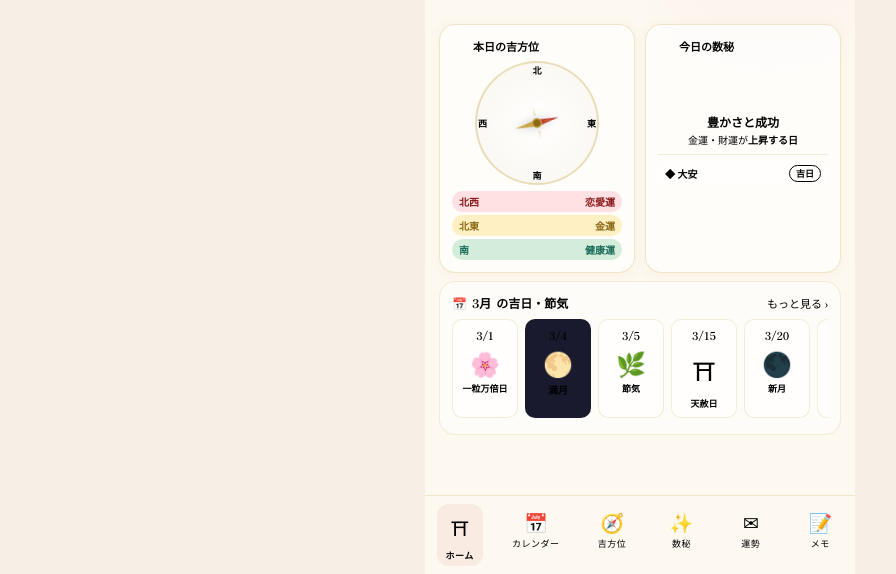
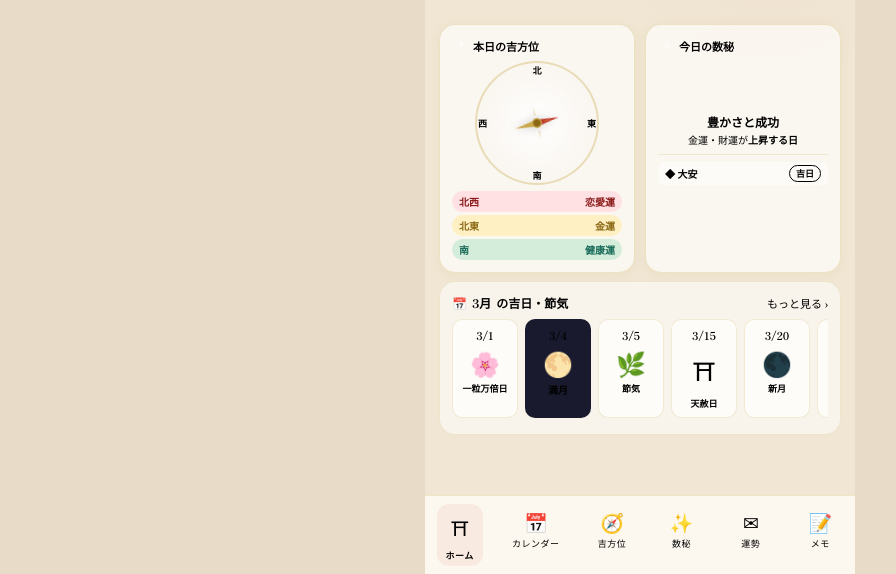
Before and after one commit to yuicalendar2026/kaiunkoyomi, a plain HTML site: page index.html in a window 1280 px wide. Shown: the part 226-800 px from the top of the page, without its empty margins (0-896 px from the left). Drawn offline with Linux system fonts and the light colour scheme.

Commit message:
Update index.html

```diff
--- a/index.html
+++ b/index.html
@@ -8,7 +8,7 @@
 <link href="https://fonts.googleapis.com/css2?family=Shippori+Mincho:wght@400;500;600;700;800&family=Noto+Serif+JP:wght@300;400;700;900&display=swap" rel="stylesheet">
 <style>
 :root{
-  --cream:#f5efe6;--warm:#fdf8f0;--gold:#c9a84c;--gold-l:#e8d4a0;--gold-d:#8b6914;
+  --cream:#e8dcc8;--warm:#f0e6d3;--gold:#c9a84c;--gold-l:#e8d4a0;--gold-d:#8b6914;
   --red:#c0392b;--dark-red:#8b1a1a;--ink:#2c1a0e;--ink-l:#5c3d2e;--green:#2d6a4f;--blue:#1a3a8b;
 }
 *{margin:0;padding:0;box-sizing:border-box;-webkit-tap-highlight-color:transparent}
```
